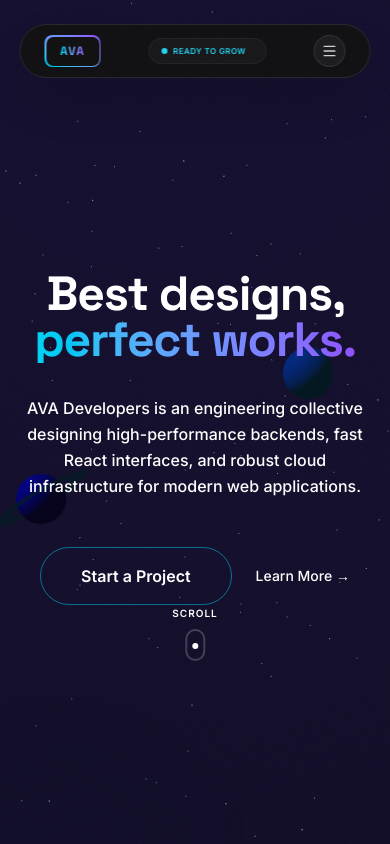
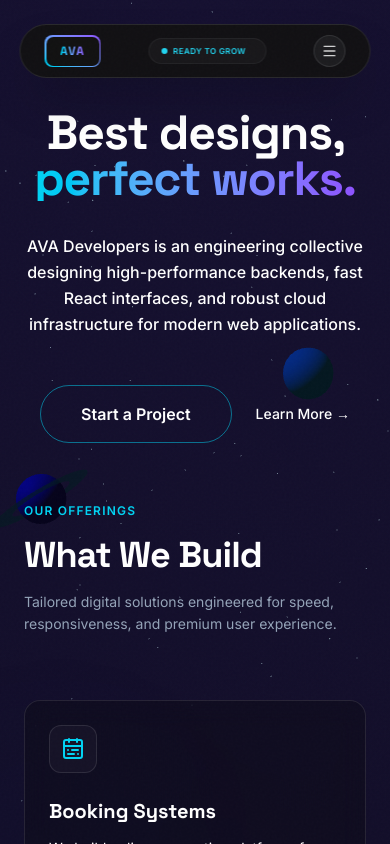
Before and after one commit to aromalbabus404/AVA, a Next.js app: page / in a window 390 px wide. Shown: the top 844 px of the page. Built offline with nearby package versions, Linux system fonts and the light colour scheme.

Commit message:
fix: adjust Hero section spacing on mobile view

```diff
--- a/src/components/Hero.tsx
+++ b/src/components/Hero.tsx
@@ -15,10 +15,10 @@ export default function Hero() {
   return (
     <section
       id="home"
-      className="relative min-h-screen w-full flex flex-col justify-center items-center z-10 select-none bg-transparent"
+      className="relative min-h-[auto] md:min-h-screen w-full flex flex-col justify-center items-center z-10 select-none bg-transparent"
     >
       {/* Hero Content Overlay */}
-      <div className="relative z-10 flex flex-col items-center justify-center text-center px-6 pt-32 pb-24 max-w-7xl mx-auto">
+      <div className="relative z-10 flex flex-col items-center justify-center text-center px-6 pt-[110px] md:pt-32 pb-[30px] md:pb-24 max-w-7xl mx-auto">
 
         {/* Animated Title */}
         <h1 className="text-5xl sm:text-7xl md:text-8xl font-display font-bold tracking-tight leading-[0.95] text-white max-w-5xl overflow-hidden">
@@ -74,7 +74,7 @@ export default function Hero() {
           initial={{ opacity: 0 }}
           animate={{ opacity: 1 }}
           transition={{ delay: 0.8, duration: 0.8 }}
-          className="absolute bottom-10 left-1/2 -translate-x-1/2 flex flex-col items-center gap-2 cursor-pointer"
+          className="hidden md:flex absolute bottom-10 left-1/2 -translate-x-1/2 flex-col items-center gap-2 cursor-pointer"
           onClick={(e) => handleScroll(e, "#how-we-work")}
         >
           <span className="text-[10px] uppercase tracking-widest text-muted-foreground font-body font-semibold">
```
